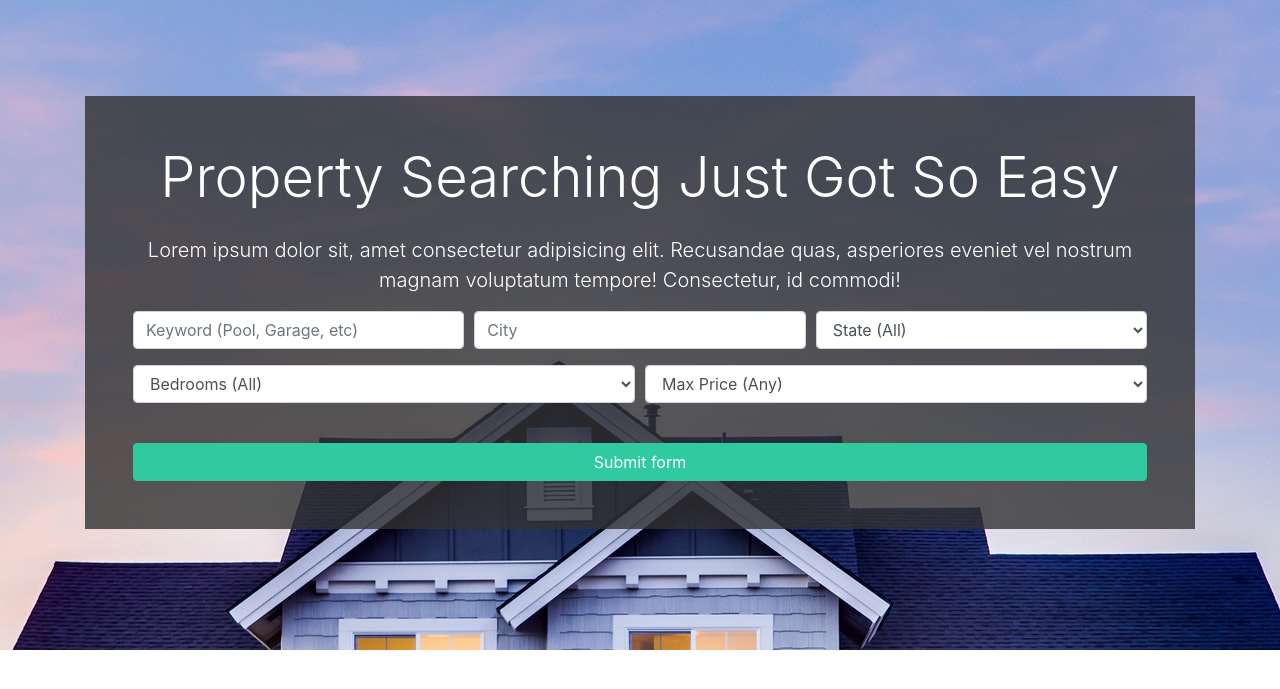
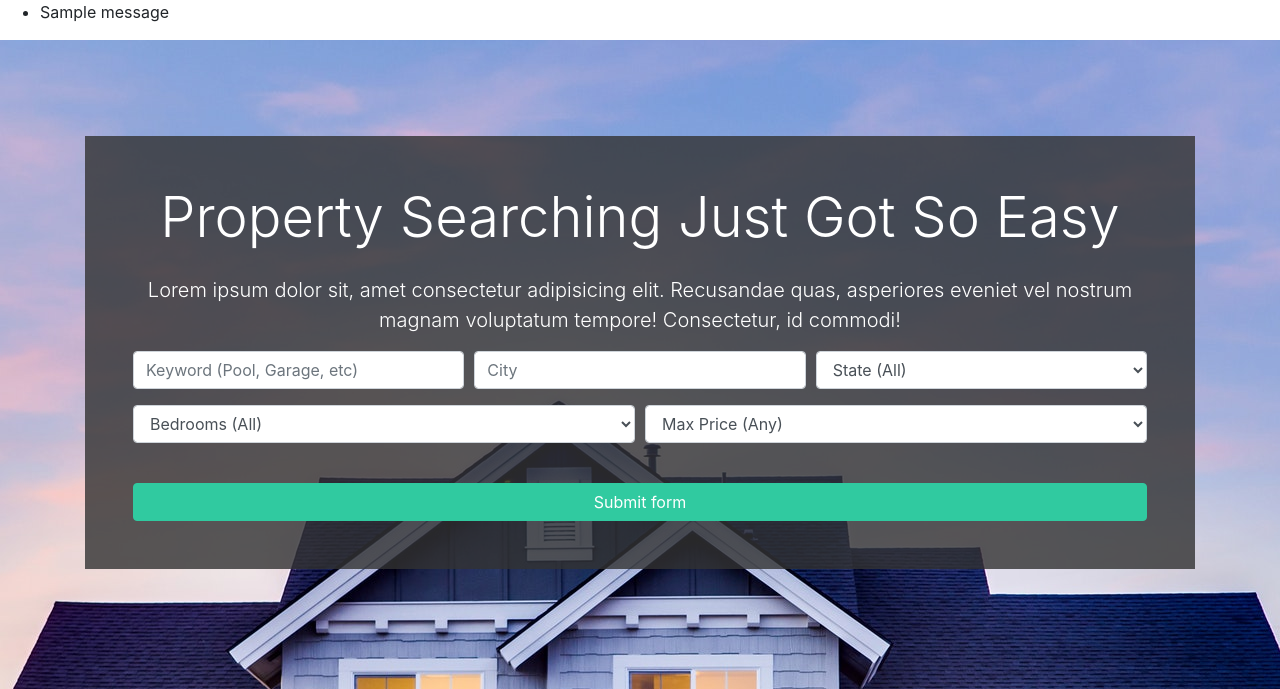
Before and after one commit to megamayoy/real-estate-selling-website, a Django app: page / in a window 1280 px wide. Shown: the part 128-817 px from the top of the page. Run offline with Django 3.2, Linux system fonts and the light colour scheme; tables that the repository leaves empty hold one stand-in row (values such as "Sample post"); grey boxes marked "Sample" are stand-in pictures; one stand-in notice (Sample message) is shown; some libraries are stand-ins or nearby versions.

Commit message:
enable  displaying messages in templates

```diff
--- a/templates/base.html
+++ b/templates/base.html
@@ -20,7 +20,7 @@
  {% include 'partials/_topbar.html' %}
   <!-- Navbar -->
  {% include 'partials/_navbar.html' %}
-
+ {% include 'partials/_alerts.html' %}
  {% block content %} {% endblock %}
 
   <!-- Footer -->
--- /dev/null
+++ b/templates/partials/_alerts.html
@@ -0,0 +1,10 @@
+{% if messages %}
+<ul class="messages">
+    <div id="message" class="container">
+
+    </div>
+    {% for message in messages %}
+    <li{% if message.tags %} class="{{ message.tags }}"{% endif %}>{{ message }}</li>
+    {% endfor %}
+</ul>
+{% endif %}
```
